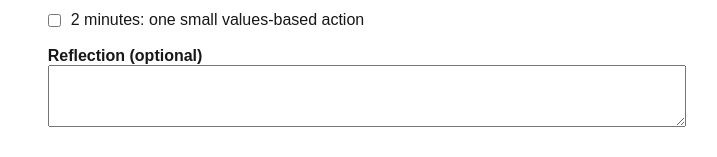
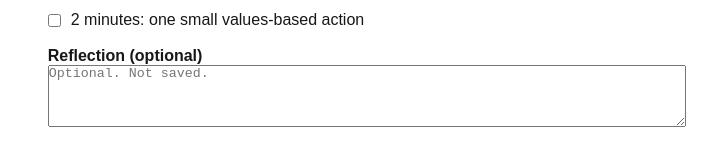
Before and after one commit to raak-tech/PTS, a Next.js app in the folder apps/web/: page /daily in a window 1280 px wide. Shown: the part 267-424 px from the top of the page, without its empty margins (273-990 px from the left). Built offline with nearby package versions, Linux system fonts and the light colour scheme.

Commit message:
feat(web): clarify reflection note is not saved

```diff
--- a/apps/web/src/app/daily/page.tsx
+++ b/apps/web/src/app/daily/page.tsx
@@ -88,6 +88,7 @@ export default function DailyChecklistPage() {
             id="reflection"
             name="reflection"
             rows={4}
+            placeholder="Optional. Not saved."
             value={reflection}
             onChange={(e) => setReflection(e.target.value)}
             style={{ width: "100%", maxWidth: 680 }}
```
Also changed, not shown: 2 other files (tests, documents, lock files or other folders).
